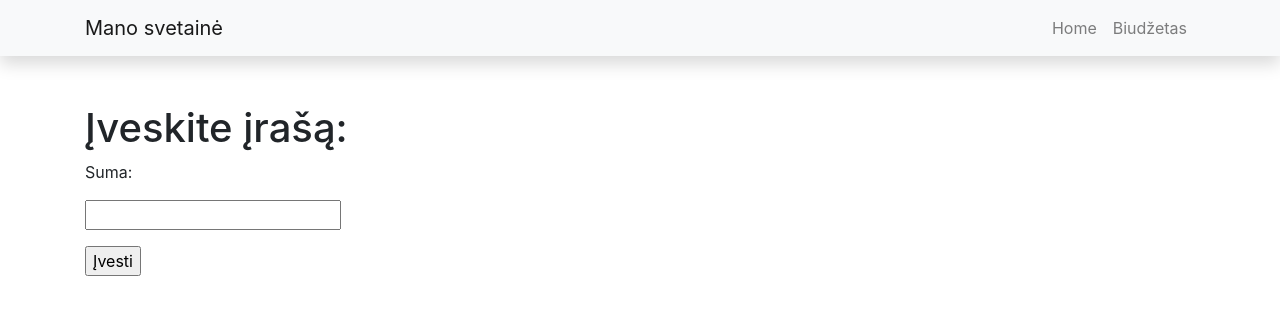
After one commit to DonatasNoreika/biudzetas5, a Flask app: page /prideti in a window 1280 px wide. The commit adds this page. Shown: the top 315 px of the page. Run offline with Flask 2, Linux system fonts and the light colour scheme; some libraries are stand-ins or nearby versions.

Commit message:
pridėtas biudžeto atvaizdavimas, įrašo pridėjimas

```diff
--- a/app.py
+++ b/app.py
@@ -1,5 +1,5 @@
-from flask import Flask, render_template
-from biudzetas import zurnalas
+from flask import Flask, render_template, request, redirect
+from biudzetas import zurnalas, irasyti_zurnala
 
 app = Flask(__name__)
 
@@ -11,5 +11,14 @@ def home():
 def biudzetas():
     return render_template('biudzetas.html', zurnalas=zurnalas)
 
+@app.route("/prideti", methods=['GET', 'POST'])
+def prideti():
+    if request.method == "POST":
+        suma = float(request.form['suma'])
+        zurnalas.append(suma)
+        irasyti_zurnala()
+        return redirect("biudzetas")
+    return render_template('prideti.html')
+
 if __name__ == "__main__":
     app.run(debug=True)
--- a/templates/base.html
+++ b/templates/base.html
@@ -27,12 +27,6 @@
         <li class="nav-item">
           <a class="nav-link" href="/biudzetas">Biudžetas</a>
         </li>
-        <li class="nav-item">
-          <a class="nav-link" href="/vardai">Žmonės</a>
-        </li>
-        <li class="nav-item">
-          <a class="nav-link" href="/login">Prisijungti</a>
-        </li>
       </ul>
     </div>
   </div>
--- a/templates/biudzetas.html
+++ b/templates/biudzetas.html
@@ -13,4 +13,8 @@
 {% endif %}
 </ul>
 
+<a href="/prideti">
+    <button type="button" >Pridėti įrašą</button>
+</a>
+
 {% endblock %}
--- /dev/null
+++ b/templates/prideti.html
@@ -0,0 +1,12 @@
+{% extends "base.html" %}
+{% block title %}Pridėti pajamų/išlaidų įrašą{% endblock %}
+{% block content %}
+<h1>Įveskite įrašą:</h1>
+
+<form method="post">
+    <p>Suma:</p>
+    <p><input type="text" name="suma"/></p>
+    <p><input type="submit" value="Įvesti"/></p>
+</form>
+
+{% endblock %}
```
Also changed, not shown: biudzetas.py (+19 -1 lines).
